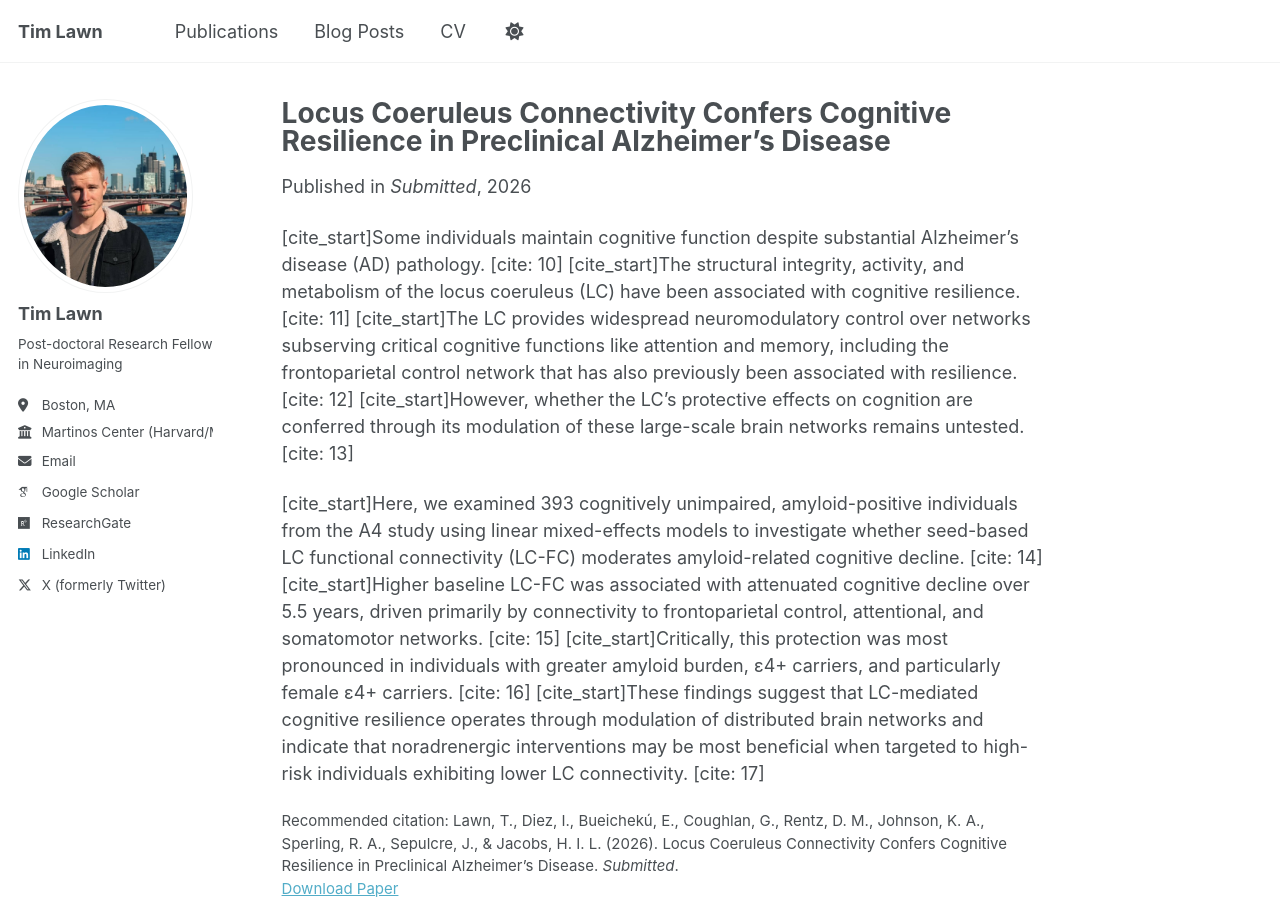
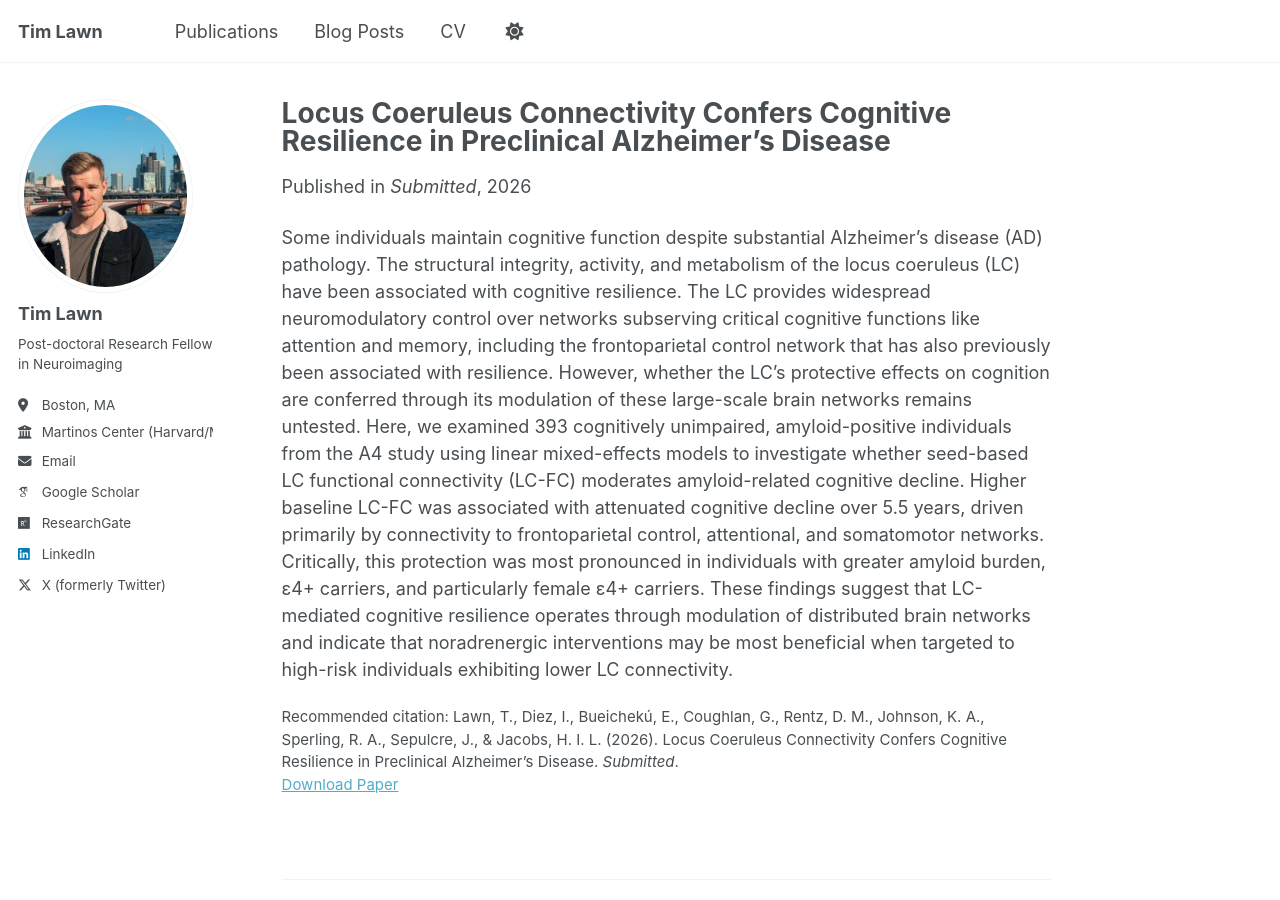
Before and after one commit to timlawn/timlawn.github.io, a Jekyll site: the page built from _publications/2026-29-01-resilience.md, in a window 1280 px wide and 900 px high. Built offline with Jekyll 4.4.1, drawn with Linux system fonts in a browser that asks for light colours; some web fonts are replaced; a script that is not in the unit is left out.

Commit message:
Update 2026-29-01-resilience.md

```diff
--- a/_publications/2026-29-01-resilience.md
+++ b/_publications/2026-29-01-resilience.md
@@ -10,6 +10,4 @@ paperurl: ''
 citation: 'Lawn, T., Diez, I., Bueichekú, E., Coughlan, G., Rentz, D. M., Johnson, K. A., Sperling, R. A., Sepulcre, J., & Jacobs, H. I. L. (2026). Locus Coeruleus Connectivity Confers Cognitive Resilience in Preclinical Alzheimer’s Disease. <i>Submitted</i>.'
 ---
 
-[cite_start]Some individuals maintain cognitive function despite substantial Alzheimer’s disease (AD) pathology. [cite: 10] [cite_start]The structural integrity, activity, and metabolism of the locus coeruleus (LC) have been associated with cognitive resilience. [cite: 11] [cite_start]The LC provides widespread neuromodulatory control over networks subserving critical cognitive functions like attention and memory, including the frontoparietal control network that has also previously been associated with resilience. [cite: 12] [cite_start]However, whether the LC’s protective effects on cognition are conferred through its modulation of these large-scale brain networks remains untested. [cite: 13]
-
-[cite_start]Here, we examined 393 cognitively unimpaired, amyloid-positive individuals from the A4 study using linear mixed-effects models to investigate whether seed-based LC functional connectivity (LC-FC) moderates amyloid-related cognitive decline. [cite: 14] [cite_start]Higher baseline LC-FC was associated with attenuated cognitive decline over 5.5 years, driven primarily by connectivity to frontoparietal control, attentional, and somatomotor networks. [cite: 15] [cite_start]Critically, this protection was most pronounced in individuals with greater amyloid burden, ε4+ carriers, and particularly female ε4+ carriers. [cite: 16] [cite_start]These findings suggest that LC-mediated cognitive resilience operates through modulation of distributed brain networks and indicate that noradrenergic interventions may be most beneficial when targeted to high-risk individuals exhibiting lower LC connectivity. [cite: 17]
+Some individuals maintain cognitive function despite substantial Alzheimer’s disease (AD) pathology. The structural integrity, activity, and metabolism of the locus coeruleus (LC) have been associated with cognitive resilience. The LC provides widespread neuromodulatory control over networks subserving critical cognitive functions like attention and memory, including the frontoparietal control network that has also previously been associated with resilience. However, whether the LC’s protective effects on cognition are conferred through its modulation of these large-scale brain networks remains untested. Here, we examined 393 cognitively unimpaired, amyloid-positive individuals from the A4 study using linear mixed-effects models to investigate whether seed-based LC functional connectivity (LC-FC) moderates amyloid-related cognitive decline. Higher baseline LC-FC was associated with attenuated cognitive decline over 5.5 years, driven primarily by connectivity to frontoparietal control, attentional, and somatomotor networks. Critically, this protection was most pronounced in individuals with greater amyloid burden, ε4+ carriers, and particularly female ε4+ carriers. These findings suggest that LC-mediated cognitive resilience operates through modulation of distributed brain networks and indicate that noradrenergic interventions may be most beneficial when targeted to high-risk individuals exhibiting lower LC connectivity.
```
